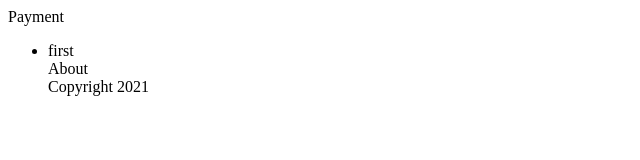
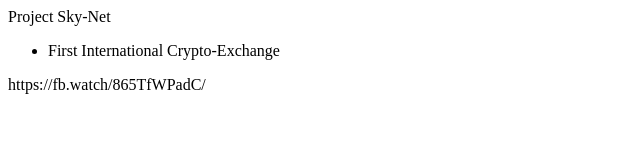
Before and after one commit to SergiiIkiro/demo2, a plain HTML site: page payment.html in a window 1280 px wide. Shown: the whole page, without its empty margins (0-640 px from the left). Drawn offline with Linux system fonts and the light colour scheme.

Commit message:
Chart Edited

```diff
--- a/payment.html
+++ b/payment.html
@@ -6,14 +6,15 @@
 
 
     </head>
+    <script>Yandex Metrics</script>
+    <script>Google Analytics</script>
+    <body>
+        Project Sky-Net
+     <ul>
+        <li>First International Crypto-Exchange</li>
 
-    <body>
-        Payment
-     <ul>
-        <li>first</li>
-        <footer>About</footer>
-        <footer>Copyright 2021 </footer>
     </ul>
+    https://fb.watch/865TfWPadC/
 
 
 </body>
```
Also changed, not shown: index.html (+6 -4 lines).
